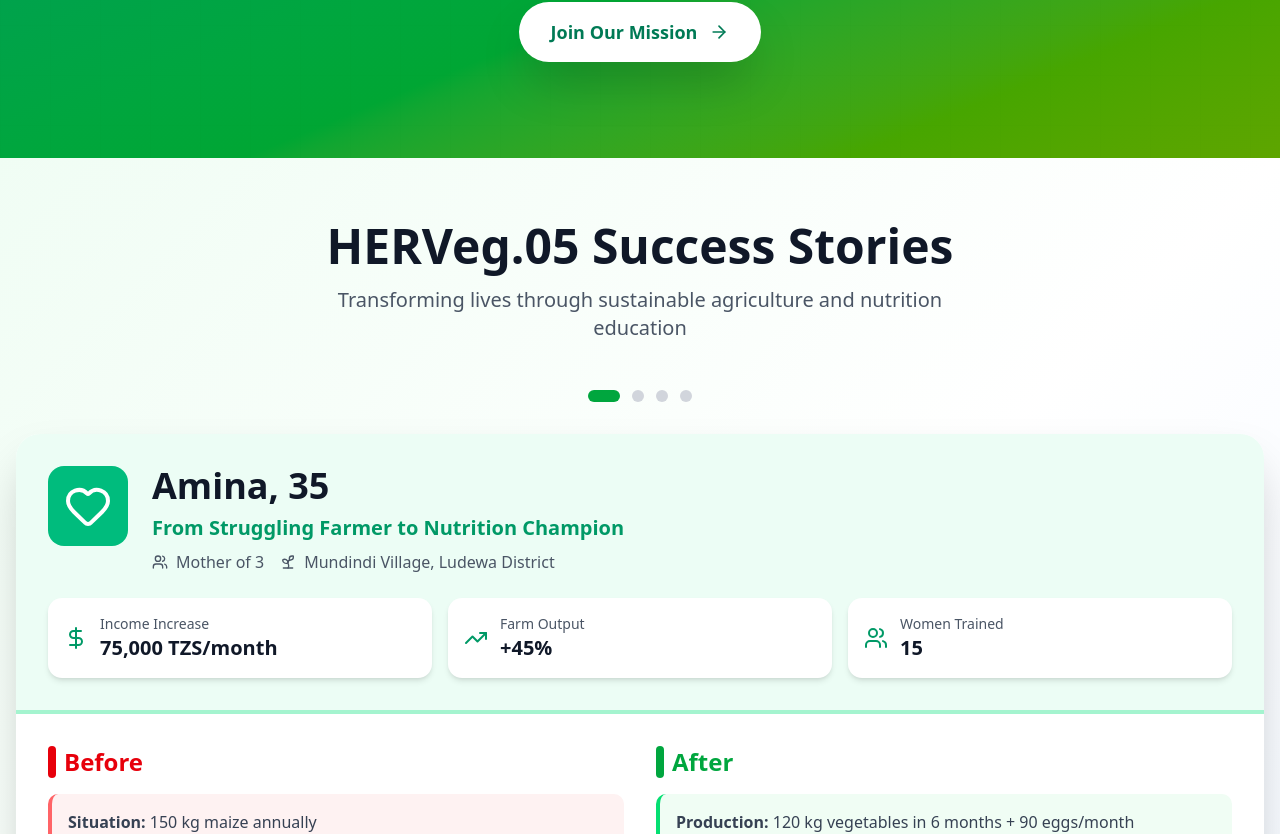
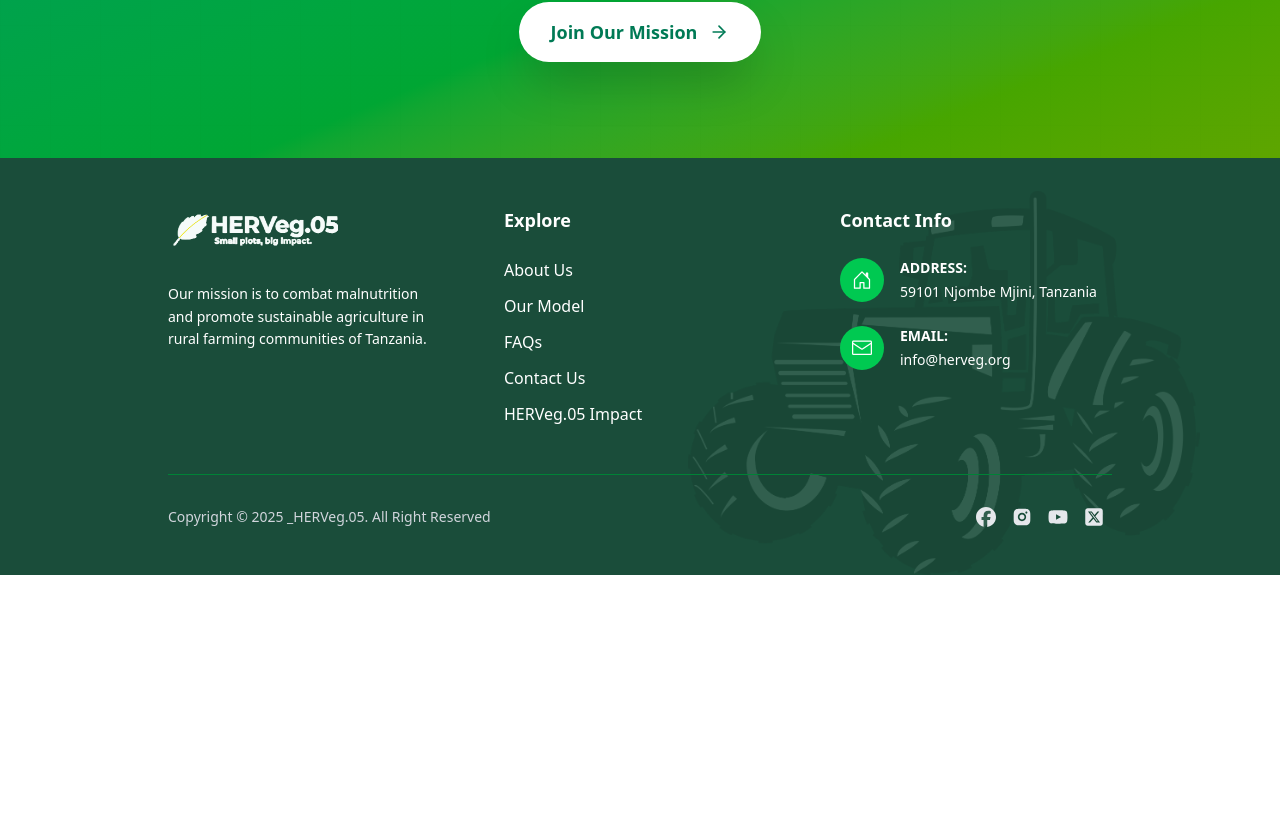
Before and after one commit to Mhando-Z/HervegWeb, a Next.js app: page /aboutus in a window 1280 px wide. Shown: the part 8369-9203 px from the top of the page. After the commit the page ends 8944 px from the top, so only its background shows below. Built offline with nearby package versions, Linux system fonts and the light colour scheme; a web font is replaced by a local one.

Commit message:
Phase One

```diff
--- a/src/app/aboutus/page.jsx
+++ b/src/app/aboutus/page.jsx
@@ -2,7 +2,7 @@ import React from "react";
 import HeroSect from "./HeroSect";
 import OurStory from "./OurStory";
 import VisionValues from "./Vision";
-import SuccessStories from "./Success";
+// import SuccessStories from "./Success";
 
 function AboutUs() {
   return (
@@ -14,7 +14,7 @@ function AboutUs() {
       {/* vision section */}
       <VisionValues />
       {/* success stories section */}
-      <SuccessStories />
+      {/* <SuccessStories /> */}
     </div>
   );
 }
```
